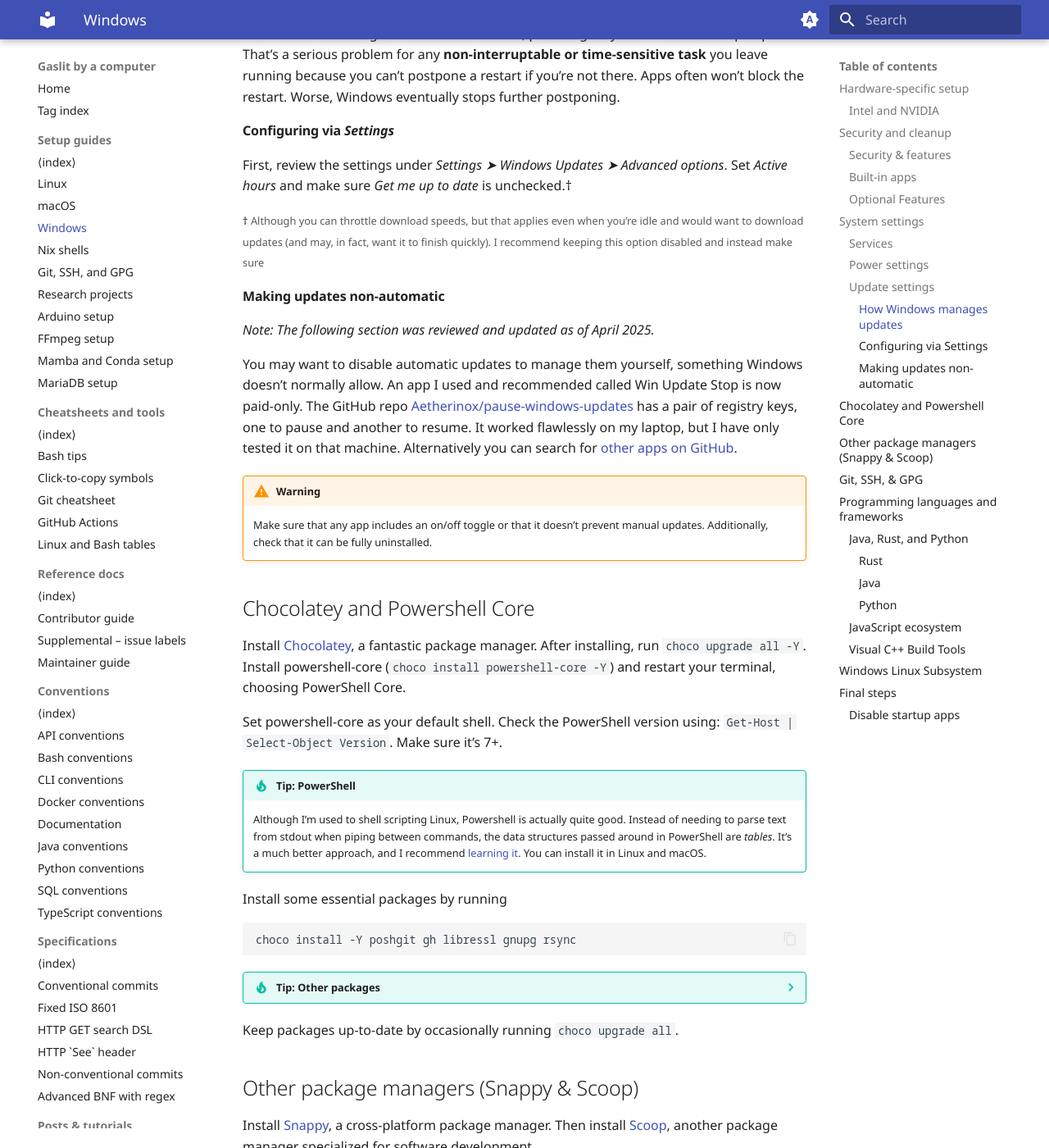
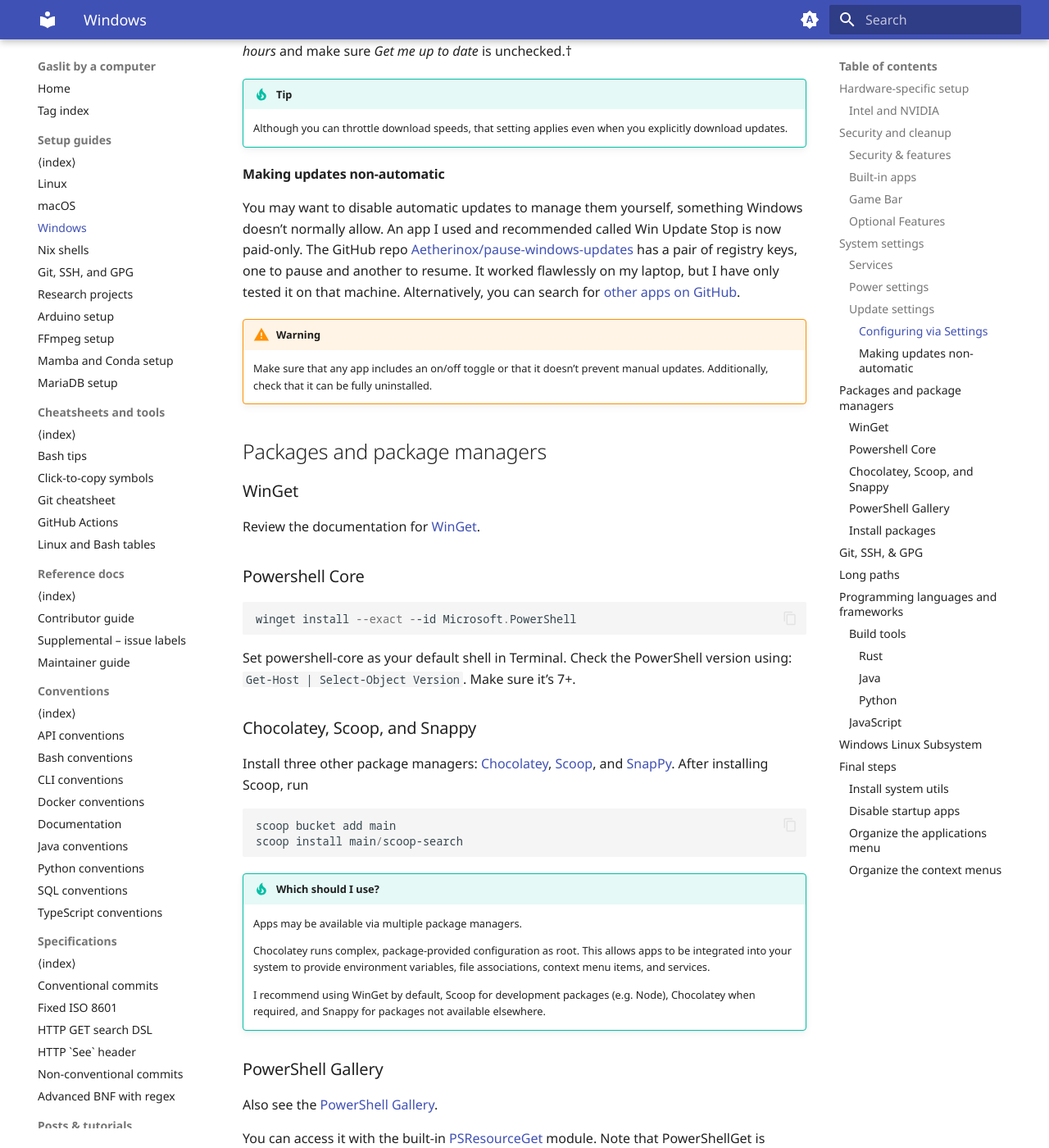
Before and after one commit to dmyersturnbull/dmyersturnbull.github.io, an MkDocs documentation site: the page built from contents/guide/windows.md, in a window 1280 px wide and 1400 px high, scrolled down 2460 px. Shown: the whole window at 82% size. Built offline with MkDocs 1.6.1 and Material for MkDocs 9.7.7, drawn with Linux system fonts in a browser that asks for light colours; comment, search, counter and statistics services are not loaded; some of the changed text lies outside the part shown.

Commit message:
feat: improve guide docs

````diff
--- a/contents/guide/git-ssh-and-gpg.md
+++ b/contents/guide/git-ssh-and-gpg.md
@@ -32,10 +32,12 @@
 git config --global user.email "email-associated-with-github@address.tld"
 ```
 
-To clone with https, you may need to add the
-[git https helper](https://stackoverflow.com/q/8329485).
-Run `sudo apt install libcurl4-openssl-dev ` in Ubuntu or `dnf install curl-devel` in Fedora.
-I haven’t seen this problem on macOS or Windows.
+!!! bug "Cloning with HTTPS"
+
+    To clone with https, you may need to add the
+    [git https helper](https://stackoverflow.com/q/8329485).
+    Run `sudo apt install libcurl4-openssl-dev ` in Ubuntu or `dnf install curl-devel` in Fedora.
+    I haven’t seen this problem on macOS or Windows.
 
 Also set these config options:
 
@@ -47,12 +49,14 @@
     The much newer [`git maintenance`](https://git-scm.com/docs/git-maintenance)
     employs different strategies, mostly running incrementally and on schedules.
     You can enable it per repository, which normally disables `gc.auto`.
-    High-level documentation is limited as of early 2025.
 
 ```bash
 # Options for `git gc --auto`.
 # Repack if there are > 1000 loose objects (instead of 6700).
 git config --global gc.auto 1000
+
+# Get nicer diffs with the "histogram" diff algorithm.
+git config --global diff.algorithm histogram
 ```
 
 ## Configure SSH and set up keys
@@ -143,8 +147,8 @@
 
 ```text
 Host *
-ServerAliveInterval 60  # If no data was received for 1 minute, send a KeepAlive.
-ServerAliveCountMax 360 # If no KeepAlive response was received, retry up to 360 times.
+	ServerAliveInterval 60  # If no data was received for 1 minute, send a KeepAlive.
+	ServerAliveCountMax 360 # If no KeepAlive response was received, retry up to 360 times.
 ```
 
 ### Generate keys for GitHub
--- a/contents/guide/includes/_toolkits.md
+++ b/contents/guide/includes/_toolkits.md
@@ -4,38 +4,31 @@
 
 ## Java
 
-For Java, download [the latest JDK from Temurin](https://adoptium.net/temurin/releases/).
+For Java, download [the latest Temurin JDK](https://adoptium.net/temurin/releases/).
 
 To understand why you should use Temurin, see
 [whichjdk.com](https://whichjdk.com/).
-In particular,
-do **not** use Java 8, java.com, jdk.java.net, a pre-installed JDK, or the `openjdk` apt package.
-
-!!! tip "Pro-tip – macOS"
-
-    Temurin releases are available on Homebrew, so just run
-
-    ```bash
-    brew install --cask temurin
-    ```
+Do **not** use Java 8, java.com, jdk.java.net, a pre-installed JDK, or the `openjdk` apt package.
 
 Make sure it’s on your `$PATH` by checking the version via `java --version` and `javac --version`.
 Example:
 
 ```console
-❯ openjdk 24.0.1 2025-04-15
-OpenJDK Runtime Environment Temurin-24.0.1+9 (build 24.0.1+9)
-OpenJDK 64-Bit Server VM Temurin-24.0.1+9 (build 24.0.1+9, mixed mode, sharing)
+openjdk 25.0.1 2025-10-21 LTS
+OpenJDK Runtime Environment Temurin-25.0.1+8 (build 25.0.1+8-LTS)
+OpenJDK 64-Bit Server VM Temurin-25.0.1+8 (build 25.0.1+8-LTS, mixed mode, sharing)
 ```
 
 ## Python
 
 For Python, install and use [uv](https://docs.astral.sh/uv/).
 You don’t need anything else – and you **really shouldn’t use anything else**.
-Make your life easier:
-(1) Leave your system Python alone,
-(2) don’t install Python via a package manager,
-and (3) install and use Conda/Mamba only if necessary.
+
+After installing uv, use it to install the latest Python version:
+
+```powershell
+uv python install --default
+```
 
 _[LTS]: Long-Term Support
 _[JDK]: Java Development Kit
--- a/contents/guide/windows.md
+++ b/contents/guide/windows.md
@@ -61,6 +61,17 @@
 [Kill it with fire](https://tvtropes.org/pmwiki/pmwiki.php/Main/KillItWithFire)
 ([1](https://www.wired.com/2013/10/why-kill-it-with-fire-is-a-terrible-terrible-idea/)).
 
+### Game Bar
+
+Run this to disable Game Bar:
+
+```powershell
+Get-AppxPackage Microsoft.XboxGamingOverlay | Remove-AppxPackage
+Get-AppxProvisionedPackage -Online |`
+    Where-Object {$_.PackageName -like "*XboxGamingOverlay*"} |`
+    Remove-AppxProvisionedPackage -Online
+```
+
 ### Optional Features
 
 Install the Windows Developer Mode.
@@ -69,7 +80,7 @@
 _Apps and Features ➤ Manage optional features ➤ add feature ➤ Windows Developer Mode ➤ install_.
 
 Also enable OpenSSH, uninstall Notepad and Wordpad, and disable other unnecessary Optional Features
-(most of them are unnecessary).
+(most are unnecessary).
 These include the Telnet Client, Windows Media Player, and PowerShell 2.0.
 
 ??? example "Example Optional Features"
@@ -115,49 +126,26 @@
 Next, open the Services app.
 Disable unnecessary services (set them to _Manual_ start).
 However, set Windows Time Service to _Automatic_ to force an NTP sync every startup.
-Otherwise, your system clock can drift seconds or even minutes after a small number of restarts.
+Otherwise, your system clock can drift seconds or even minutes after a few restarts.
 
 ### Power settings
 
-In the power settings, disable hibernation, automatic sleep mode, and USB connection suspending.
-Although these can save power, they’re likely to interfere with a long‐running job or backup.
+Configure your Power Plan.
 
-In some cases, you will want to disable scanning in a drive. This can drop performance.
-It can even cause issues because it can open file handles, temporarily preventing writes;
-this case it to interfered with data collection on our custom hardware.
+In some cases, you should disable scanning in a drive to avoid the performance drops.
+Scanning can also cause errors because it opens file handles.
 
 ### Update settings
-
-#### How Windows manages updates
-
-Although I understand Microsoft’s rationale,
-it’s frustrating that Windows automatically downloads updates.
-The updates **share bandwidth** with everything else.
-In an important meeting or a remote interview?
-If you don’t see the notification (e.g. in Focus Mode), it’s going to be rough.
-
-Even more frustrating is that it forces restarts, providing only a short window to postpone.
-That’s a serious problem for any **non-interruptable or time-sensitive task** you leave running
-because you can’t postpone a restart if you’re not there.
-Apps often won’t block the restart.
-Worse, Windows eventually stops further postponing.
 
 #### Configuring via _Settings_
 
 First, review the settings under _Settings ➤ Windows Updates ➤ Advanced options_.
 Set _Active hours_ and make sure _Get me up to date_ is unchecked.†
 
-<small>
-<b>†</b>
-Although you can throttle download speeds,
-but that applies even when you’re idle and would want to download updates
-(and may, in fact, want it to finish quickly).
-I recommend keeping this option disabled and instead make sure
-</small>
+!!! tip
+    Although you can throttle download speeds, that setting applies even when you explicitly download updates.
 
 #### Making updates non-automatic
-
-_Note: The following section was reviewed and updated as of April 2025._
 
 You may want to disable automatic updates to manage them yourself,
 something Windows doesn’t normally allow.
@@ -166,7 +154,7 @@
 [Aetherinox/pause-windows-updates](https://github.com/Aetherinox/pause-windows-updates)
 has a pair of registry keys, one to pause and another to resume.
 It worked flawlessly on my laptop, but I have only tested it on that machine.
-Alternatively you can search for
+Alternatively, you can search for
 [other apps on GitHub](https://github.com/search?q=disable+windows+11+updates&type=repositories).
 
 !!! warning
@@ -174,51 +162,67 @@
     Make sure that any app includes an on/off toggle or that it doesn’t prevent manual updates.
     Additionally, check that it can be fully uninstalled.
 
-## Chocolatey and Powershell Core
+## Packages and package managers
 
-Install [Chocolatey](https://chocolatey.org/), a fantastic package manager.
-After installing, run `choco upgrade all -Y`.
-Install powershell-core (`choco install powershell-core -Y`)
-and restart your terminal, choosing PowerShell Core.
+### WinGet
 
-Set powershell-core as your default shell.
-Check the PowerShell version using: `Get-Host | Select-Object Version`. Make sure it’s 7+.
+Review the documentation for
+[WinGet](https://learn.microsoft.com/en-us/windows/package-manager/).
 
-!!! tip "Tip: PowerShell"
-
-    Although I’m used to shell scripting Linux, Powershell is actually quite good.
-    Instead of needing to parse text from stdout when piping between commands, the data structures
-    passed around in PowerShell are _tables_. It’s a much better approach, and I recommend
-    [learning it](https://devblogs.microsoft.com/powershell/getting-started-with-powershell-core-on-windows-mac-and-linux/).
-    You can install it in Linux and macOS.
-
-Install some essential packages by running
+### Powershell Core
 
 ```powershell
-choco install -Y poshgit gh libressl gnupg rsync
+winget install --exact --id Microsoft.PowerShell
 ```
 
-??? tip "Tip: Other packages"
+Set powershell-core as your default shell in Terminal.
+Check the PowerShell version using: `Get-Host | Select-Object Version`.
+Make sure it’s 7+.
 
-    Applications like Zoom, Spotify, DropBox, Chrome, and Firefox are also available.
-    Here is a set of popular developer-oriented packages:
+### Chocolatey, Scoop, and Snappy
 
-    ```powershell
-    choco install -Y \
-      chocolatey-core.extension \
-      sysinternal notepadplusplus 7zip \
-      googlechrome firefox teamviewer \
-      vlc ffmpeg pandoc treesizefree
-    ```
+Install three other package managers:
+[Chocolatey](https://chocolatey.org/),
+[Scoop](https://scoop.sh/),
+and [SnapPy](https://snappy.computop.org/installing.html#windows).
+After installing Scoop, run
+```powershell
+scoop bucket add main
+scoop install main/scoop-search
+```
 
-Keep packages up-to-date by occasionally running `choco upgrade all`.
+!!! tip "Which should I use?"
 
-## Other package managers (Snappy & Scoop)
+    Apps may be available via multiple package managers.
 
-Install [Snappy](https://snappy.computop.org/installing.html#windows),
-a cross-platform package manager.
-Then install [Scoop](https://scoop.sh/),
-another package manager specialized for software development.
+    Chocolatey runs complex, package-provided configuration as root.
+    This allows apps to be integrated into your system to provide
+    environment variables, file associations, context menu items, and services.
+
+    I recommend using WinGet by default,
+    Scoop for development packages (e.g. Node),
+    Chocolatey when required,
+    and Snappy for packages not available elsewhere.
+
+### PowerShell Gallery
+
+Also see the
+[PowerShell Gallery](https://www.powershellgallery.com/).
+
+You can access it with the built-in
+[PSResourceGet](https://learn.microsoft.com/en-us/powershell/module/microsoft.powershell.psresourceget)
+module.
+Note that PowerShellGet is deprecated.
+
+### Install packages
+
+Install Git, the GH CLI, and GnuPG:
+
+```powershell
+winget install --exact --id Git.Git
+winget install --exact --id GitHub.cli
+winget install --exact --id GnuPG.GnuPG
+```
 
 ## Git, SSH, & GPG
 
@@ -226,100 +230,159 @@
 The SSH key and config instructions work in PowerShell because OpenSSH is installed.
 Note that GitHub CLI was installed via Chocolatey (in the steps above).
 
+## Long paths
+
+Enable system support for paths with ≥ 260 characters by executing this command:
+
+```powershell
+Set-ItemProperty -Path "HKLM:\SYSTEM\CurrentControlSet\Control\FileSystem" `
+    -Name LongPathsEnabled `
+    -Type DWord `
+    -Value 1
+```
+
+!!! info "Equivalent registry changes"
+
+    ```reg
+    [HKEY_LOCAL_MACHINE\SYSTEM\CurrentControlSet\Control\FileSystem]
+    "LongPathsEnabled"=hex(1)
+    ```
+
+Next, enable support in Git by running
+
+```powershell
+git config --global core.longpaths true
+```
+
+!!! bug "This doesn’t guarantee application support"
+
+    Some apps will need to be configured (like Git was), and others simply lack support.
+
 ## Programming languages and frameworks
 
-**Note:** Before installing a package,
+### Build tools
+
+Install the
+[Build Tools for Visual Studio](https://visualstudio.microsoft.com/visual-cpp-build-tools/),
+**This is not the same as the “redistributable” package.**
+You can use WinGet:
+
+```powershell
+winget install --exact --id Microsoft.VisualStudio.BuildTools
+```
+
+Also install CMake and MSYS2:
+
+```powershell
+winget install --exact --id Kitware.CMake
+winget install --exact --id MSYS2.MSYS2
+```
+
+**Before installing any package,**
 check for and uninstall any existing copy under _Add or Remove Programs_.
 For example, you’ll want to uninstall the copy of Java that ships with Windows.
 
-### Java, Rust, and Python
+!!! tip "Pro-tip: Rust, Python, and Java"
 
-!!! tip "Tip: automate with a package manager"
+    Install Rust:
 
-    Install Rust and Java via either Scoop or Chocolatey:
+    ```powershell
+    scoop install main/rust
+    cargo install cargo-update
+    ```
 
-    === "Scoop"
+    Installl Java UV (for Python):
 
-        ```powershell
-        scoop install main/rust
-        scoop bucket add java
-        scoop install java/temurin-jdk
-        ```
-
-    === "Chocolatey"
-
-        ```powershell
-        choco install -Y temurin rust
-        ```
-
-<!--     Toolkits; e.g. Java and Rust     -->
+    ```powershell
+    scoop install main/uv
+    scoop bucket add java
+    scoop install java/temurin-jdk
+    ```
 
 {%
   include-markdown './includes/_toolkits.md'
   heading-offset=2
 %}
 
-??? bug "If the JDK is not on your `$PATH`"
+### JavaScript
 
-    This may happen if you install the JDK manually.
-    Confirm where it was installed; t’s likely to be (e.g.) `C:\Program Files\Java\jdk-21`.
-    In an administrator console, run this:
+!!! note "Note: NVM"
 
-    ```powershell
-    [Environment]::SetEnvironmentVariable( \
-      "Path", \
-      [Environment]::GetEnvironmentVariable("Path", [EnvironmentVariableTarget]::Machine) \
-      + ";C:\Program Files\Java\jdk-21", \
-      [EnvironmentVariableTarget]::Machine \
-    )
-    ```
+    I’ve assumed you’ll stick with the latest Node.
+    If you’ll need to switch Node versions (not just in containers),
+    see [NVM](https://github.com/nvm-sh/nvm)
+    or [NVM-Windows](https://github.com/coreybutler/nvm-windows).
 
-### JavaScript ecosystem
-
-Install Node.js:
+Install Node and [pnpm](https://pnpm.io/) with Scoop:
 
 ```powershell
 scoop bucket add main
-scoop install nodejs
+scoop install nodejs pnpm
 ```
-
-Finally, install [pnpm](https://pnpm.io/), a faster alternative to npm:
-
-```powershell
-iwr https://get.pnpm.io/install.ps1 -useb | iex
-```
-
-### Visual C++ Build Tools
-
-**Note: This step is essential.**
-Install the [Visual C++ Build Tools](https://visualstudio.microsoft.com/visual-cpp-build-tools/)
-**This is not the same as the “redistributable” package.**
-Install the package without optional packages (unless they’re wanted).
-
-!!! bug "Troubleshooting: Building packages from source"
-
-    Some packages do not publish wheels for Windows.
-    Uv, as well as Pip and Poetry, will fall back to compiling on Windows
-    if suitable wheels are not found.
-    You may also need to install older versions of the Visual C++ Build Tools for this to work.
-    Also take a look at
-    [Christopher Golhlke’s wheel archive](https://www.lfd.uci.edu/~gohlke/pythonlibs/).
-    It often has Windows wheels much earlier than the packages officially release them.
 
 ## Windows Linux Subsystem
 
 Follow [Microsoft’s instructions](https://learn.microsoft.com/en-us/windows/wsl/install)
-to install the WLS.
+to install the Windows Subsystem for Linux (WSL).
 Then follow the [Linux setup guide](linux.md).
 
 ## Final steps
+
+### Install system utils
+
+First, install
+[Sysinternals](https://learn.microsoft.com/en-us/sysinternals/downloads/sysinternals-suite).
+
+Install the command-line utils FZF and Bat:
+
+```powershell
+winget install --exacte --id junegunn.fzf
+winget install --exact --id sharkdp.bat
+```
+
+Finally, install
+[PowerToys](https://learn.microsoft.com/en-us/windows/powertoys/),
+[TreeSize free](https://www.jam-software.com/treesize),
+[UniGetUI](https://github.com/marticliment/UniGetUI),
+[7-zip with ZSTD support](https://github.com/mcmilk/7-Zip-zstd),
+and, of course,
+[Notepad++](https://notepad-plus-plus.org/).
+Optionally include
+[Files](https://files.community/),
+[Pandoc](https://pandoc.org/),
+[ImageMagick](https://imagemagick.org),
+and [VLC](https://www.videolan.org/vlc/):
+
+```powershell
+winget install --exact --id Microsoft.PowerToys
+winget install --exact --id JAMSoftware.TreeSize.Free
+winget install --exact --id MartiCliment.UniGetUI
+winget install --exact --id mcmilk.7zip-zstd
+winget install --exact --id Notepad++.Notepad++
+winget install --exact --id FilesCommunity.Files
+winget install --exact --id JohnMacFarlane.Pandoc
+winget install --exact --id ImageMagick.ImageMagick
+winget install --exact --id VideoLAN.VLC
+```
 
 ### Disable startup apps
 
 Disable unnecessary startup apps, which are listed under _Settings ➤ Apps ➤ Startup_.
 You should periodically review this list because apps love to add themselves.
 
-\*[WLS]: Windows Linux Subsystem
+### Organize the applications menu
+
+Organize these two locations:
+
+- `%ProgramData%\Microsoft\Windows\Start Menu\Programs`
+- `%AppData%\Microsoft\Windows\Start Menu\Programs`
+
+Some apps end up in the parent directories (i.e. in `Start Menu\`);
+you can move them.
+
+### Organize the context menus
+
+TODO
 
 ---
 
````
